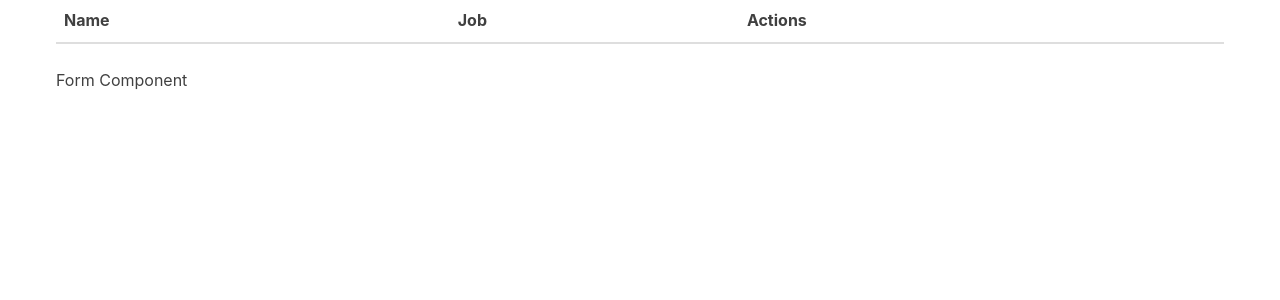
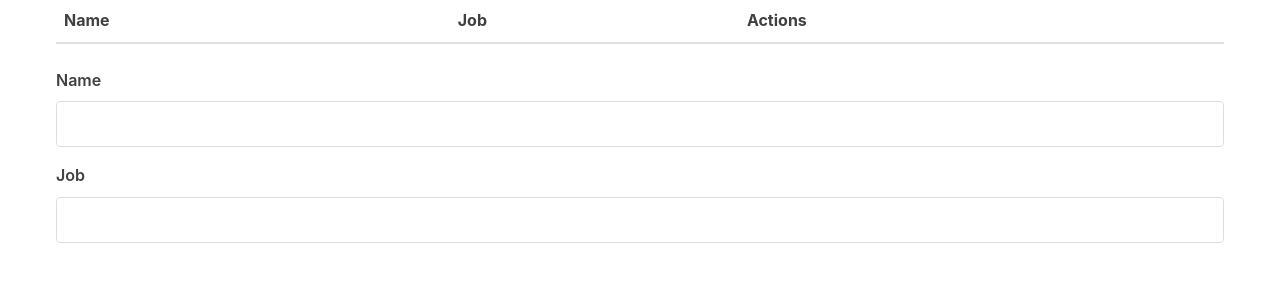
Before and after one commit to coryfcowden/csc308_lab1, a React (Vite) app in the folder packages/react-frontend/: page / in a window 1280 px wide. Shown: the top 300 px of the page. Built offline with nearby package versions, Linux system fonts and the light colour scheme.

Commit message:
form fix

```diff
--- a/packages/react-frontend/src/Form.jsx
+++ b/packages/react-frontend/src/Form.jsx
@@ -1,45 +1,37 @@
-// // src/Form.jsx
-// import React, { useState } from "react";
-
-// function Form() {
-//   const [person, setPerson] = useState({
-//     name: "",
-//     job: ""
-//   });
-
-//   function handleChange(event) {
-//     const { name, value } = event.target;
-//     if (name === "job")
-//       setPerson({ name: person["name"], job: value });
-//     else setPerson({ name: value, job: person["job"] });
-//   }
-
-//   return (
-//     <form>
-//       <label htmlFor="name">Name</label>
-//       <input
-//         type="text"
-//         name="name"
-//         id="name"
-//         value={person.name}
-//         onChange={handleChange}
-//       />
-//       <label htmlFor="job">Job</label>
-//       <input
-//         type="text"
-//         name="job"
-//         id="job"
-//         value={person.job}
-//         onChange={handleChange}
-//       />
-//     </form>
-//   );
-// }
-
-// export default Form;
+import React, { useState } from "react";
 
 function Form() {
-    return <div>Form Component</div>;
+  const [person, setPerson] = useState({
+    name: "",
+    job: ""
+  });
+
+  function handleChange(event) {
+    const { name, value } = event.target;
+    if (name === "job")
+      setPerson({ name: person["name"], job: value });
+    else setPerson({ name: value, job: person["job"] });
   }
 
-  export default Form;
+  return (
+    <form>
+      <label htmlFor="name">Name</label>
+      <input
+        type="text"
+        name="name"
+        id="name"
+        value={person.name}
+        onChange={handleChange}
+      />
+      <label htmlFor="job">Job</label>
+      <input
+        type="text"
+        name="job"
+        id="job"
+        value={person.job}
+        onChange={handleChange}
+      />
+    </form>
+  );
+}
+export default Form;
```
